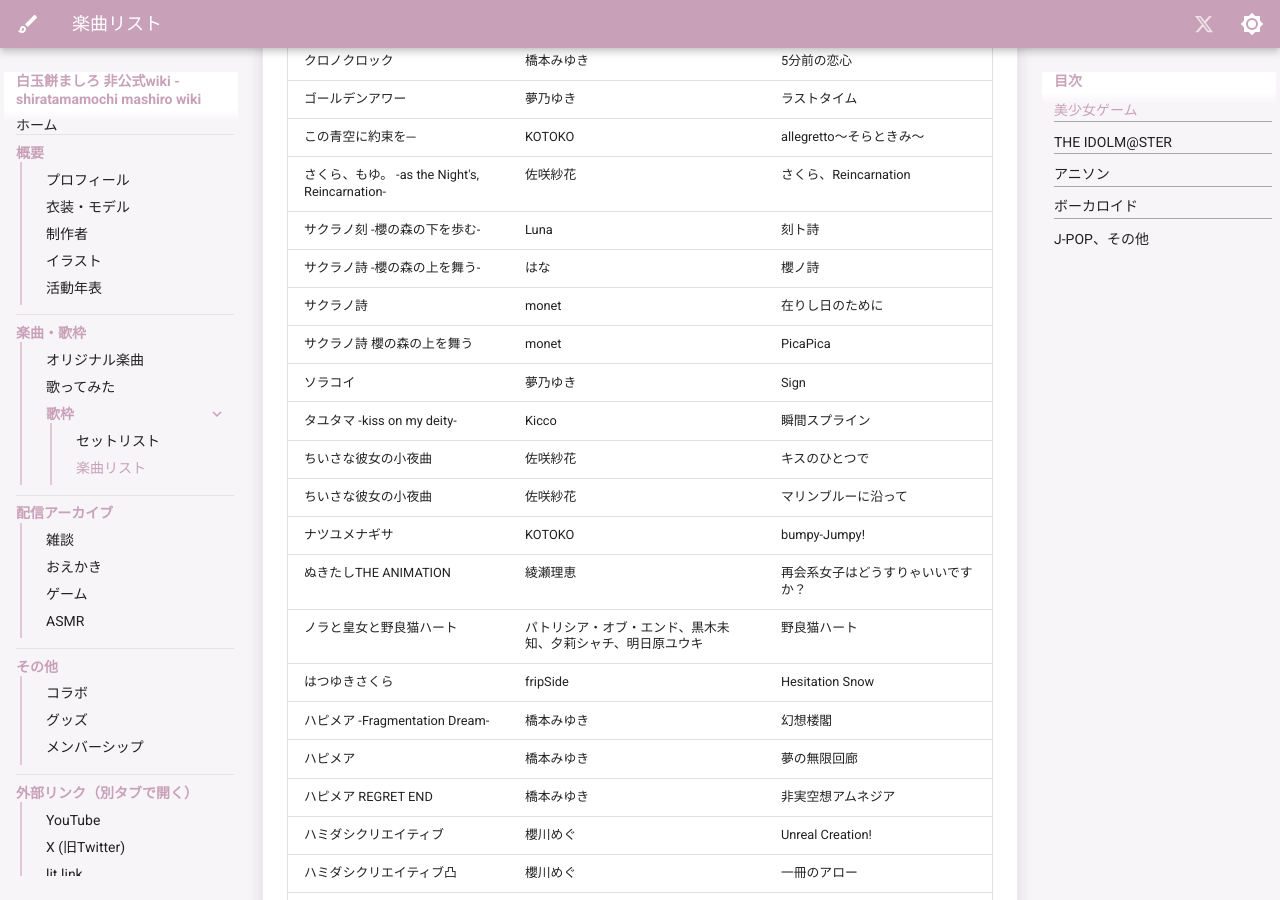
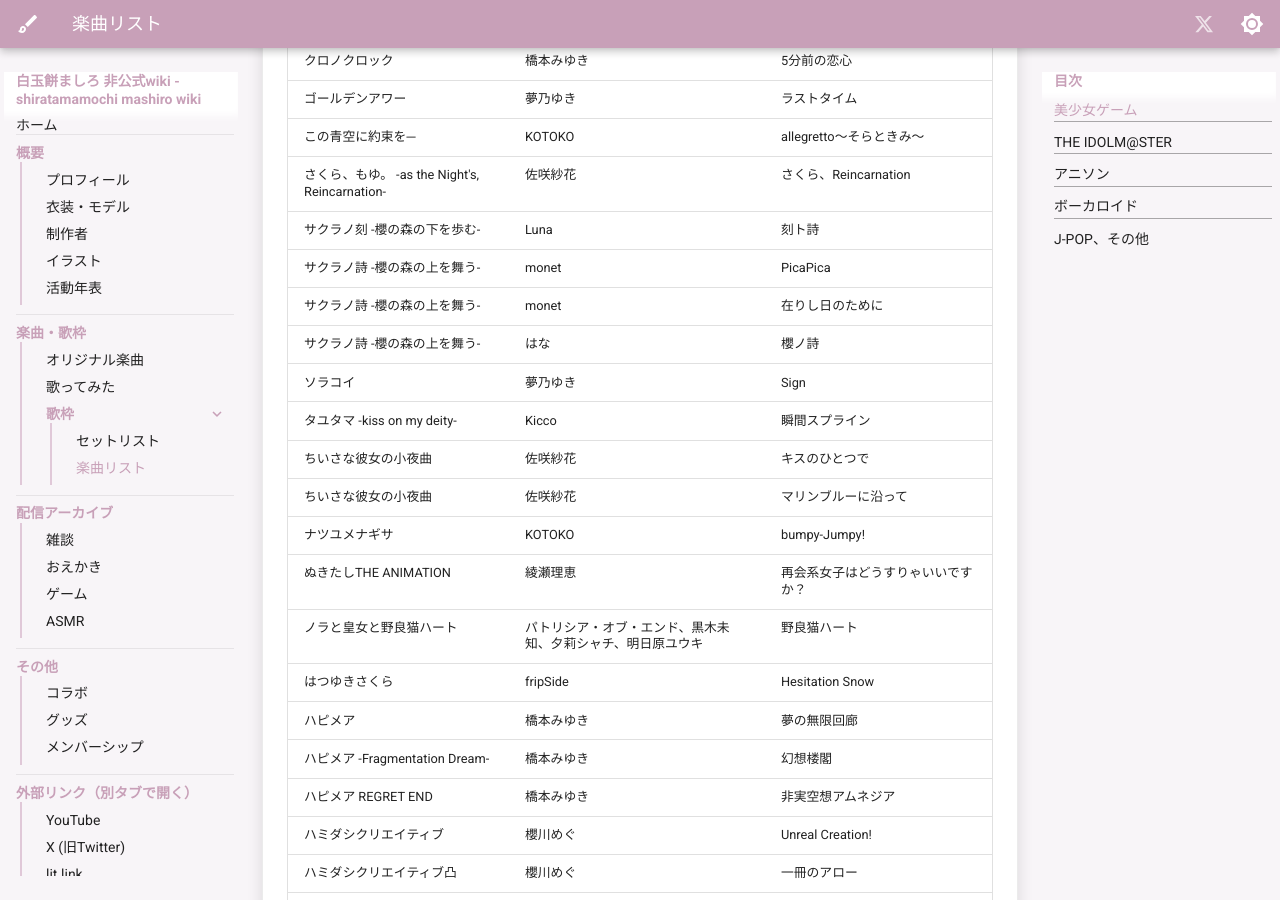
Before and after one commit to ameyamatmk/shiratamamochi-mashiro-unofficial-wiki, an MkDocs documentation site: the page built from docs/music/songlist.md, in a window 1280 px wide and 900 px high, scrolled down 2054 px. Built offline with MkDocs 1.6.1 and Material for MkDocs 9.7.7, drawn with Linux system fonts in a browser that asks for light colours; comment, search, counter and statistics services are not loaded; some of the changed text lies outside the part shown.

Commit message:
ゆらぎ

```diff
--- a/docs/music/songlist.md
+++ b/docs/music/songlist.md
@@ -59,9 +59,9 @@
 | この青空に約束を─ | KOTOKO | allegretto～そらときみ～ |
 | さくら、もゆ。 -as the Night's, Reincarnation- | 佐咲紗花 | さくら、Reincarnation |
 | サクラノ刻 -櫻の森の下を歩む- | Luna | 刻ト詩 |
+| サクラノ詩 -櫻の森の上を舞う- | monet | PicaPica |
+| サクラノ詩 -櫻の森の上を舞う- | monet | 在りし日のために |
 | サクラノ詩 -櫻の森の上を舞う- | はな | 櫻ノ詩 |
-| サクラノ詩 | monet | 在りし日のために |
-| サクラノ詩 櫻の森の上を舞う | monet | PicaPica |
 | ソラコイ | 夢乃ゆき | Sign |
 | タユタマ -kiss on my deity- | Kicco | 瞬間スプライン |
 | ちいさな彼女の小夜曲 | 佐咲紗花 | キスのひとつで |
@@ -70,8 +70,8 @@
 | ぬきたしTHE ANIMATION | 綾瀬理恵 | 再会系女子はどうすりゃいいですか？ |
 | ノラと皇女と野良猫ハート | パトリシア・オブ・エンド、黒木未知、夕莉シャチ、明日原ユウキ | 野良猫ハート |
 | はつゆきさくら | fripSide | Hesitation Snow |
+| ハピメア | 橋本みゆき | 夢の無限回廊 |
 | ハピメア -Fragmentation Dream- | 橋本みゆき | 幻想楼閣 |
-| ハピメア | 橋本みゆき | 夢の無限回廊 |
 | ハピメア REGRET END | 橋本みゆき | 非実空想アムネジア |
 | ハミダシクリエイティブ | 櫻川めぐ | Unreal Creation! |
 | ハミダシクリエイティブ凸 | 櫻川めぐ | 一冊のアロー |
@@ -246,7 +246,7 @@
 | 徒然チルドレン | 水瀬いのり | アイマイモコ |
 | 猫の恩返し | つじあやの | 風になる |
 | 這いよれ！ニャル子さんW | 後ろから這いより隊G | 恋は渾沌の隷也 |
-| 美少女戦士セーラームーンR | 石田 燿子 | 乙女のポリシー |
+| 美少女戦士セーラームーンR | 石田燿子 | 乙女のポリシー |
 | 撲殺天使ドクロちゃん | ドクロちゃん | 撲殺天使ドクロちゃん |
 | 魔王城でおやすみ | スヤリス姫 | 快眠！安眠！スヤリスト生活 |
 | 魔女の宅急便 | 松任谷由実 | やさしさに包まれたなら |
```
Also changed, not shown: other parts of docs/music/songlist.md (+3 -3 lines), docs/music/utawaku.md (+5 -5 lines).
